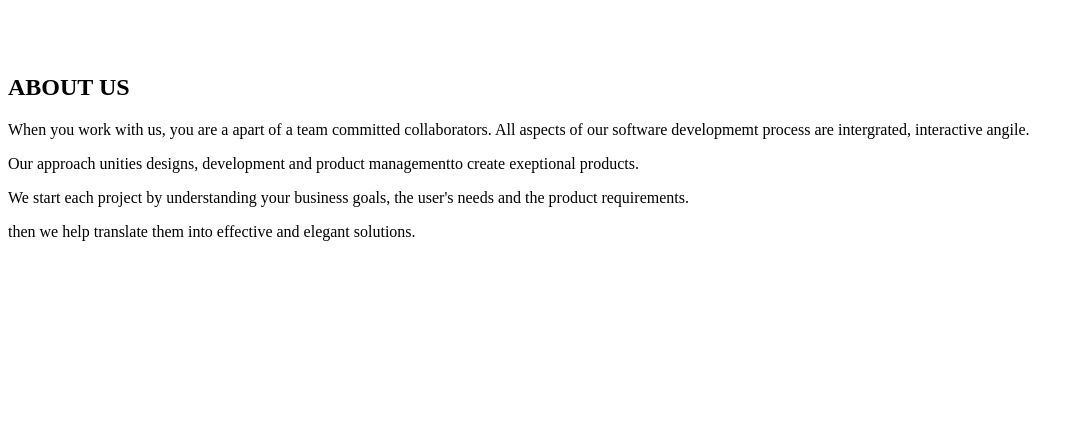
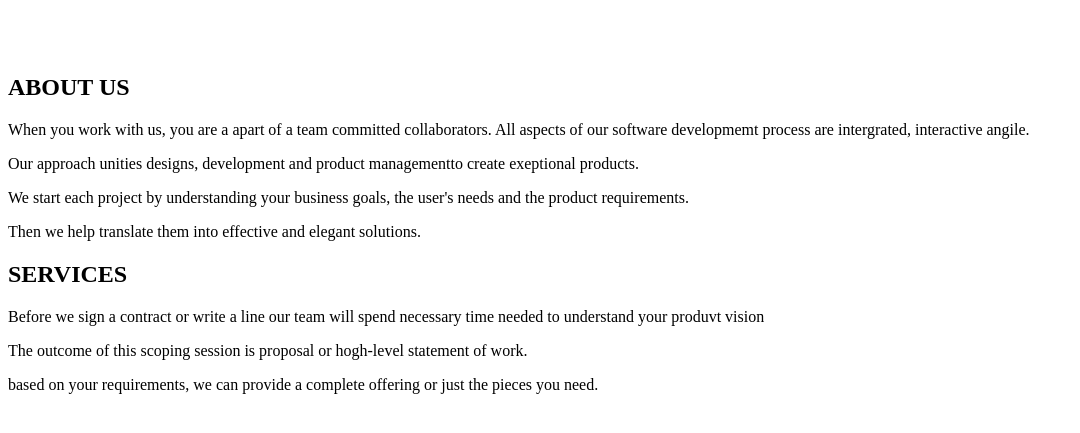
Before and after one commit to cyruswere/Delani_studios, a plain HTML site: page index.html in a window 1280 px wide. Shown: the part 267-700 px from the top of the page, without its empty margins (0-1080 px from the left). Drawn offline with Linux system fonts and the light colour scheme.

Commit message:
Made changes to the HTML file

```diff
--- a/index.html
+++ b/index.html
@@ -21,7 +21,14 @@
         <p>When you work with us, you are a apart of a team committed collaborators. All aspects of our software developmemt process are intergrated, interactive angile.</p>
         <p>Our approach unities designs, development and product managementto create exeptional products.</p>
         <p>We start each project by understanding your business goals, the user's needs and the product requirements.</p>
-        <p>then we help translate them into effective and elegant solutions.</p>
+        <p>Then we help translate them into effective and elegant solutions.</p>
+    </div>
+    <!-- services -->
+    <div>
+        <h2>SERVICES</h2>
+        <p>Before we sign a contract or write a line our team will spend necessary time needed to understand your produvt vision</p>
+        <p>The outcome of this scoping session is proposal or hogh-level statement of work.</p>
+        <p>based on your requirements, we can provide a complete offering or just the pieces you need.</p>
     </div>
 </body>
 </html>
```
